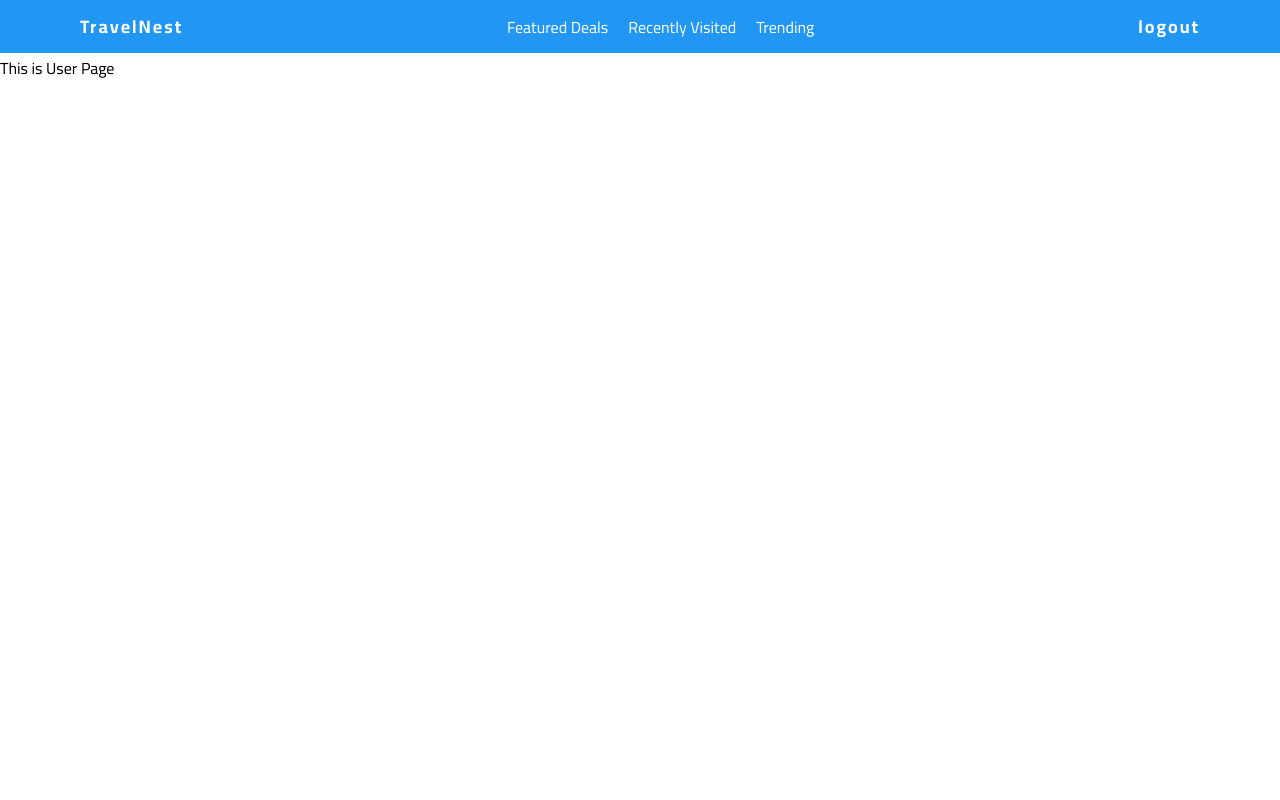
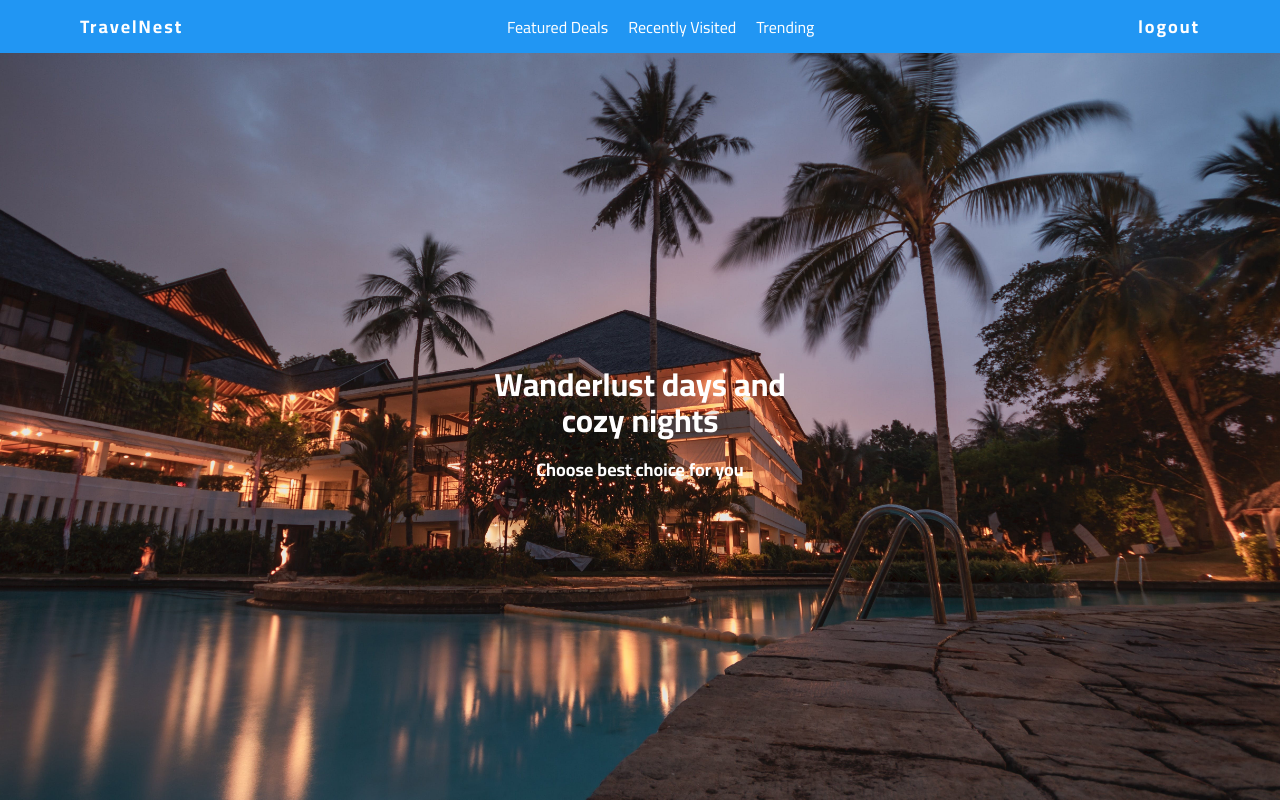
Before and after one commit to alaa-abdoh/Hotel-Reservations, a React (Create React App) app: page /home in a window 1280 px wide. Built offline with nearby package versions, Linux system fonts and the light colour scheme; sample sign-in values are in the browser's storage; a web font is replaced by a local one.

Commit message:
add the introduction section in the top of user's main page

```diff
--- a/src/App.css
+++ b/src/App.css
@@ -194,7 +194,27 @@ header .container .listIcon{
     transition: top 0.3s linear;
   }
 }
-
+.intro{
+  background-image: url("./photos/hotel.jpg");
+  background-size: cover;
+  background-position: bottom;
+  height: calc(100vh - 53px);
+  display: flex;
+  align-items: center;
+}
+.intro .container{
+  text-align: center;
+  color: white;
+}
+.intro .container h1{
+  max-width: 300px;
+  margin: 0 auto 15px;
+  line-height: 1.1;
+}
+.intro .container p{
+  font-size: 18px;
+  font-weight: bold;
+}
 @keyframes loaderMotion {
   0%{
     transform:translate(-50%, -50%) rotate(0deg);
--- a/src/App.tsx
+++ b/src/App.tsx
@@ -1,12 +1,12 @@
 import './App.css';
 import Login from './components/Login';
 import { Outlet, Route, Routes, useNavigate } from 'react-router-dom';
-import UserIndex from './components/UserIndex';
+import UserIndex from './components/User/UserIndex';
 import AdminIndex from './components/AdminIndex';
 import { useEffect } from 'react';
-import AuthRequireUser from './components/AuthRequireUser';
+import AuthRequireUser from './components/User/AuthRequireUser';
 import AuthRequireAdmin from './components/AuthRequireAdmin';
-import Header from './components/Header';
+import Header from './components/User/Header';
 
 function App() {
   const navigate = useNavigate();
--- a/src/components/Header.tsx
+++ b/src/components/User/Header.tsx
@@ -14,7 +14,7 @@ function Header(){
     return (
         <header>
             <div className="container">
-                <Link to='./UserIndex'>TravelNest</Link>
+                <Link to='./'>TravelNest</Link>
                 <FontAwesomeIcon icon={faListUl} className="listIcon" onClick={()=>setIsMenuCollapse(!isMenuCollapse)}/>
                 <nav style={{top: isMenuCollapse ? "-1000%" : "100%"}}>
                     <a href="#">Featured Deals</a>
--- /dev/null
+++ b/src/components/User/Intro.tsx
@@ -0,0 +1,11 @@
+function Intro(){
+    return(
+        <div className="intro">
+            <div className="container">
+                <h1>Wanderlust days and cozy nights</h1>
+                <p>Choose best choice for you</p>
+            </div>
+        </div>
+    )
+}
+export default Intro;
--- a/src/components/UserIndex.tsx
+++ b/src/components/User/UserIndex.tsx
@@ -1,6 +1,8 @@
+import Intro from "./Intro";
+
 function UserIndex(){
     return(
-        <div>This is User Page</div>
+       <Intro/>
     )
 }
 export default UserIndex;
```
Also changed, not shown: src/components/User/AuthRequireUser.tsx (renamed from src/components/AuthRequireUser.tsx), src/photos/hotel.jpg (added).
